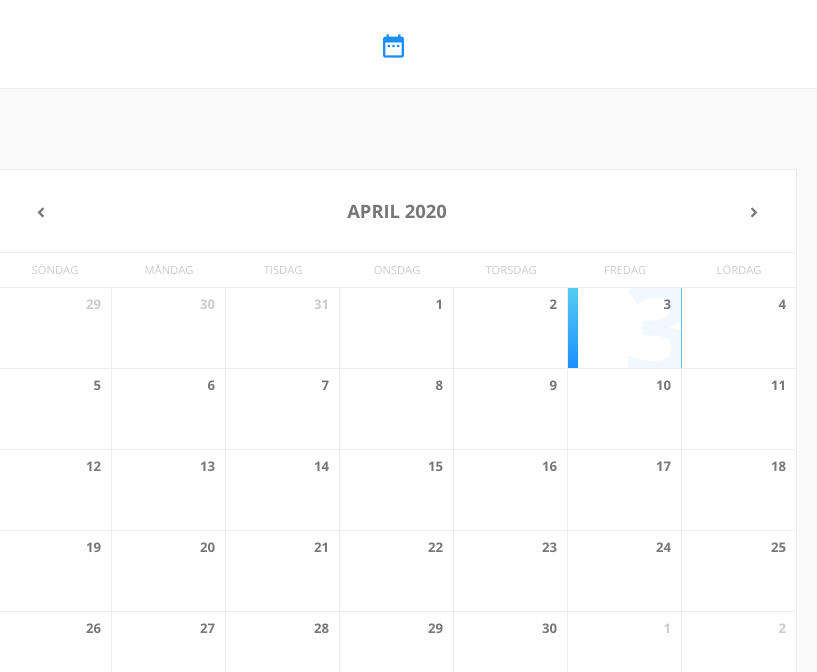
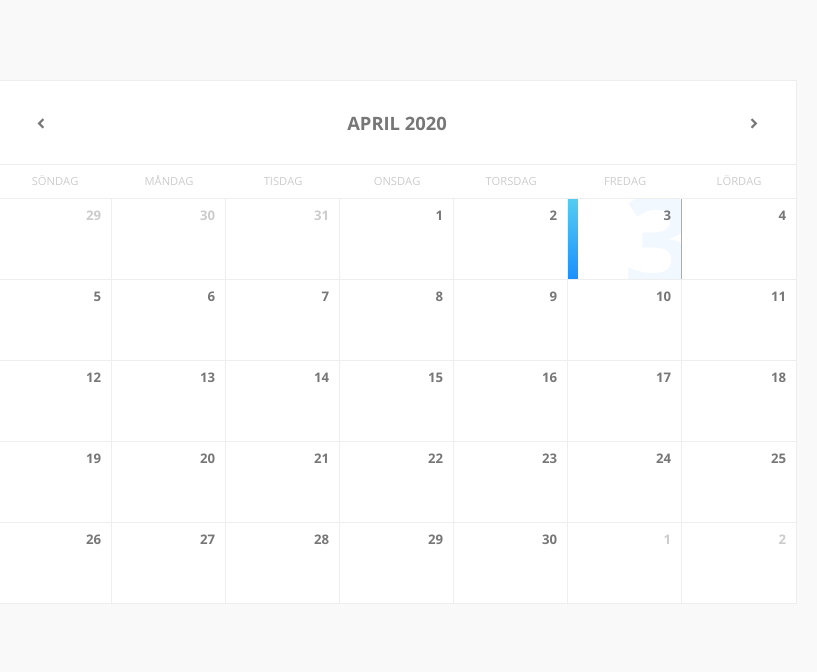
Before and after one commit to AminSaad/time-reporting, a React (Create React App) app: page / in a window 1280 px wide. Shown: the top 672 px of the page, without its empty margins (243-1060 px from the left). Built offline with nearby package versions, Linux system fonts and the light colour scheme.

Commit message:
Removed calendar logo

```diff
--- a/src/App.js
+++ b/src/App.js
@@ -25,11 +25,6 @@ class App extends Component {
           show={this.state.show}
         ></Modal>
         <div className="App">
-          <header>
-            <div id="logo">
-              <span className="icon">date_range</span>
-            </div>
-          </header>
           <main>
             <Calendar onClick={this.handleShow} />
           </main>
```
